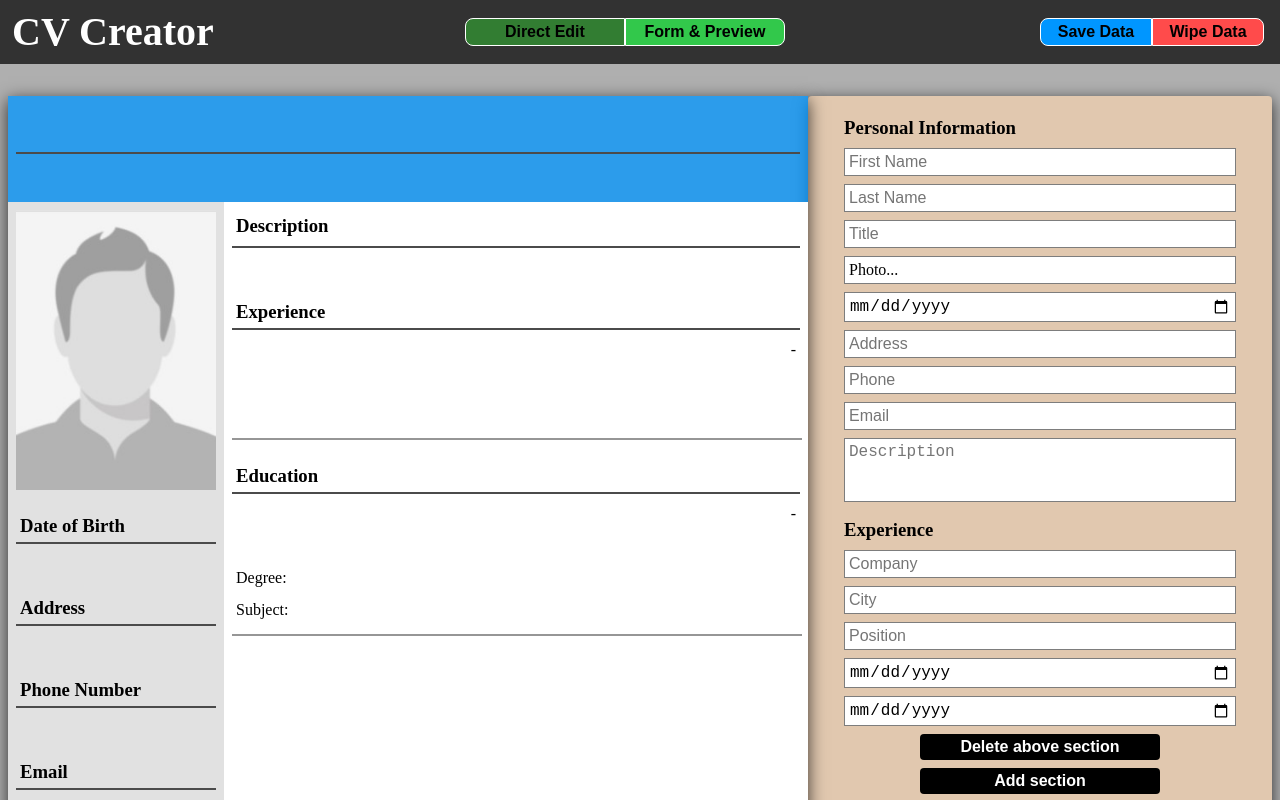
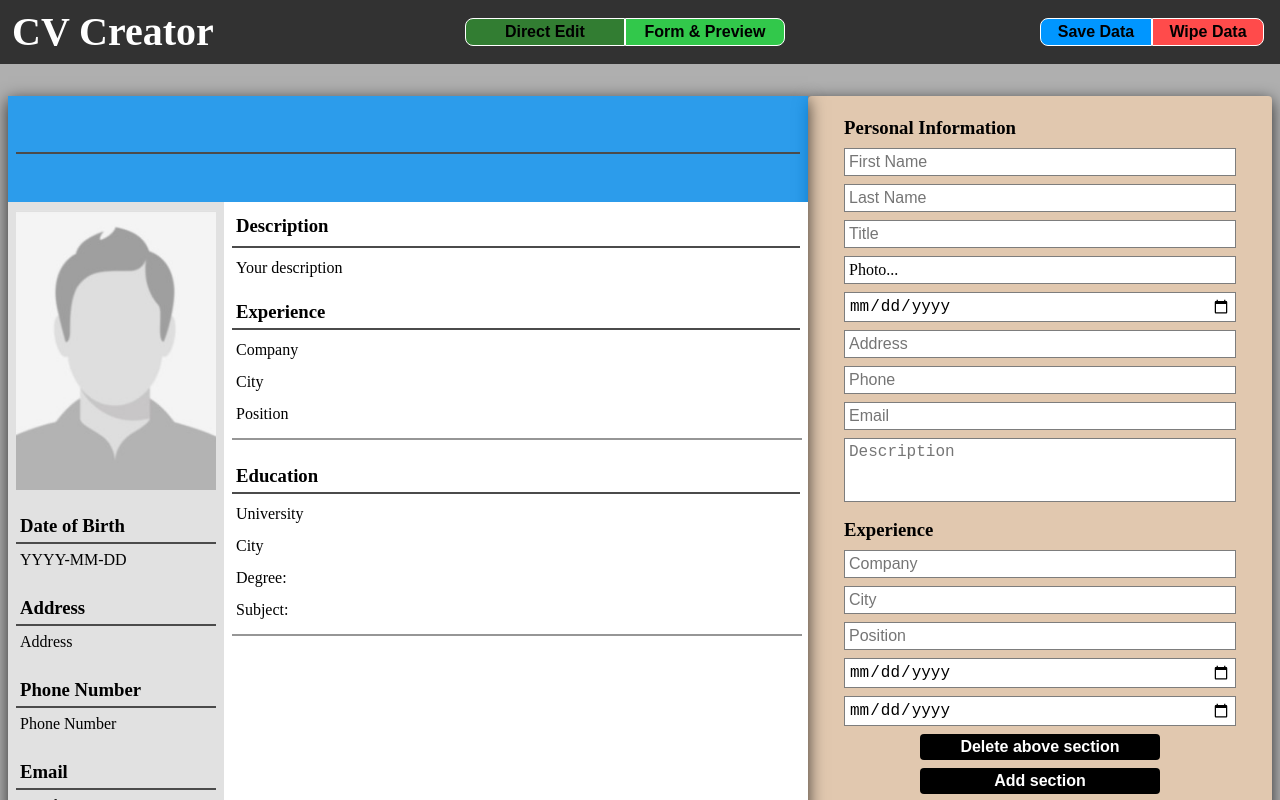
Before and after one commit to gizinski-jacek/cv-project-react, a React (Create React App) app: page / in a window 1280 px wide. Both pictures are taken after a click on the button "Form & Preview". Shown: the top 800 px of the page. Built offline with nearby package versions, Linux system fonts and the light colour scheme.

Commit message:
Adding placeholders to empty CV fields.

```diff
--- a/src/components/FormOverviewComponents/Overview.js
+++ b/src/components/FormOverviewComponents/Overview.js
@@ -2,42 +2,63 @@ function Overview(props) {
 	const { personal, experience, education } = props.data;
 
 	const expDisplay = experience.map((item) => {
+		let expStartEndDate;
+		if (experience.startDate || education.endDate) {
+			expStartEndDate = experience.startDate.startDate(
+				' - ',
+				education.endDate
+			);
+		}
 		return (
 			<div key={item.id} className='item'>
-				<span className='date'>
-					{item.workStart} - {item.workEnd}
+				<span className='date' placeholder_text='Start Date - End Date'>
+					{expStartEndDate}
 				</span>
-				<p>{item.company}</p>
-				<p>{item.city}</p>
-				<p>{item.position}</p>
+				<p placeholder_text='Company'>{item.company}</p>
+				<p placeholder_text='City'>{item.city}</p>
+				<p placeholder_text='Position'>{item.position}</p>
 				<hr className='grayHR' />
 			</div>
 		);
 	});
 
 	const eduDisplay = education.map((item) => {
+		let eduStartEndDate;
+		if (education.startDate || education.endDate) {
+			eduStartEndDate = education.startDate.concat(
+				' - ',
+				education.endDate
+			);
+		}
 		return (
 			<div key={item.id} className='item'>
-				<span className='date'>
-					{item.uniStart} - {item.uniEnd}
+				<span className='date' placeholder_text='Start Date - End Date'>
+					{eduStartEndDate}
 				</span>
-				<p>{item.university}</p>
-				<p>{item.uniCity}</p>
-				<p>Degree: {item.degree}</p>
-				<p>Subject: {item.subject}</p>
+				<p placeholder_text='University'>{item.university}</p>
+				<p placeholder_text='City'>{item.uniCity}</p>
+				<p placeholder_text='Degree:'>
+					{item.degree ? 'Degree: ' + item.degree : null}
+				</p>
+				<p placeholder_text='Subject:'>
+					{item.subject ? 'Subject: ' + item.subject : null}
+				</p>
 				<hr className='grayHR' />
 			</div>
 		);
 	});
 
+	let fullName;
+	if (personal.firstName || personal.lastName) {
+		fullName = personal.firstName.concat(' ', personal.lastName);
+	}
+
 	return (
 		<>
 			<div className='headerCV'>
-				<h1>
-					{personal.firstName} {personal.lastName}
-				</h1>
+				<h1 placeholder_text='Full Name'>{fullName}</h1>
 				<hr className='blackHR' />
-				<h2>{personal.title}</h2>
+				<h2 placeholder_text='Title'>{personal.title}</h2>
 			</div>
 			<div className='mainCVBody'>
 				<div className='leftPanelCV'>
@@ -47,29 +68,31 @@ function Overview(props) {
 					<div>
 						<h3>Date of Birth</h3>
 						<hr className='blackHR' />
-						<p>{personal.birth}</p>
+						<p placeholder_text='YYYY-MM-DD'>{personal.birth}</p>
 					</div>
 					<div>
 						<h3>Address</h3>
 						<hr className='blackHR' />
-						<p>{personal.address}</p>
+						<p placeholder_text='Address'>{personal.address}</p>
 					</div>
 					<div>
 						<h3>Phone Number</h3>
 						<hr className='blackHR' />
-						<p>{personal.phone}</p>
+						<p placeholder_text='Phone Number'>{personal.phone}</p>
 					</div>
 					<div>
 						<h3>Email</h3>
 						<hr className='blackHR' />
-						<p>{personal.email}</p>
+						<p placeholder_text='Email'>{personal.email}</p>
 					</div>
 				</div>
 				<div className='rightPanelCV'>
 					<div className='description'>
 						<h3>Description</h3>
 						<hr className='blackHR' />
-						<p>{personal.description}</p>
+						<p placeholder_text='Your description'>
+							{personal.description}
+						</p>
 					</div>
 					<div className='experience'>
 						<h3>Experience</h3>
```
